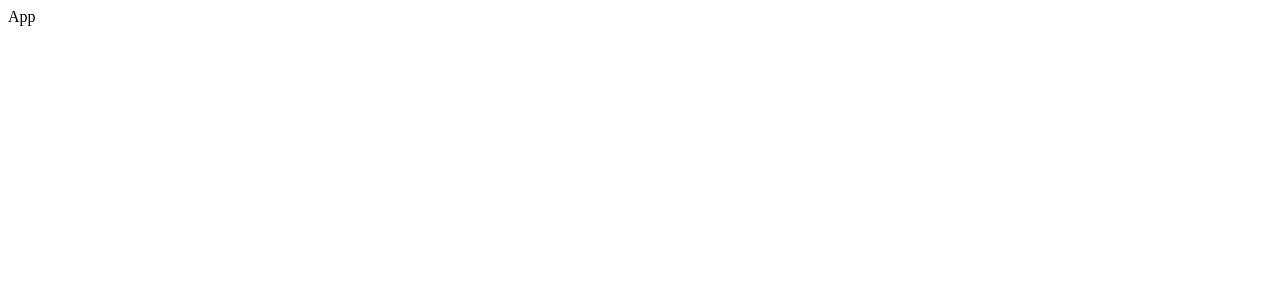
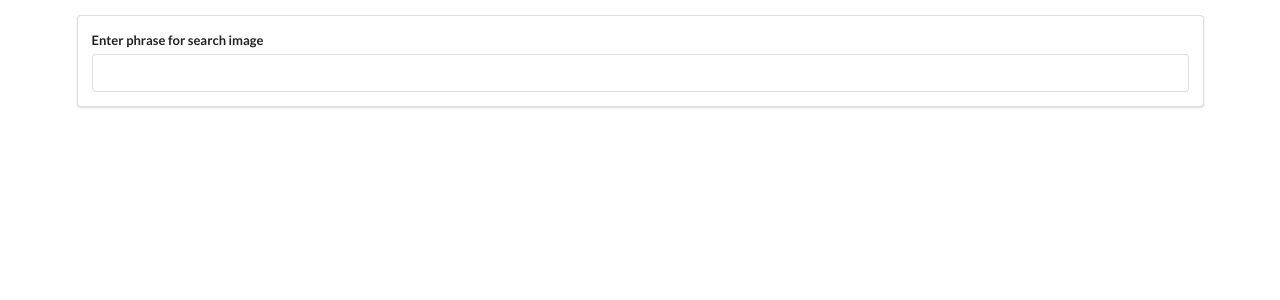
Before and after one commit to dockwall/react-picture-search, a React (Create React App) app: page / in a window 1280 px wide. Shown: the top 300 px of the page. Built offline with nearby package versions, Linux system fonts and the light colour scheme.

Commit message:
Started search bar. Created component and added styles (Semantic UI)

```diff
--- a/public/index.html
+++ b/public/index.html
@@ -24,6 +24,10 @@
       work correctly both with client-side routing and a non-root public URL.
       Learn how to configure a non-root public URL by running `npm run build`.
     -->
+    <link
+      rel="stylesheet"
+      href="https://cdnjs.cloudflare.com/ajax/libs/semantic-ui/2.5.0/semantic.min.css"
+    />
     <title>React App</title>
   </head>
   <body>
--- a/src/components/App.js
+++ b/src/components/App.js
@@ -1,7 +1,12 @@
 import React from "react";
+import SearchBar from "./SearchBar";
 
 const App = () => {
-    return <div>App</div>
+    return (
+        <div className="ui container" style={{ marginTop: '15px' }}>
+            <SearchBar />
+        </div>
+    )
 };
 
 export default App;
--- /dev/null
+++ b/src/components/SearchBar.js
@@ -0,0 +1,18 @@
+import React from "react";
+
+class SearchBar extends React.Component {
+    render() {
+        return (
+            <div className="ui segment">
+                <form className="ui form">
+                    <div className="field">
+                        <label>Enter phrase for search image</label>
+                        <input type="text"></input>
+                    </div>
+                </form>
+            </div>
+        )
+    }
+}
+
+export default SearchBar;
```
